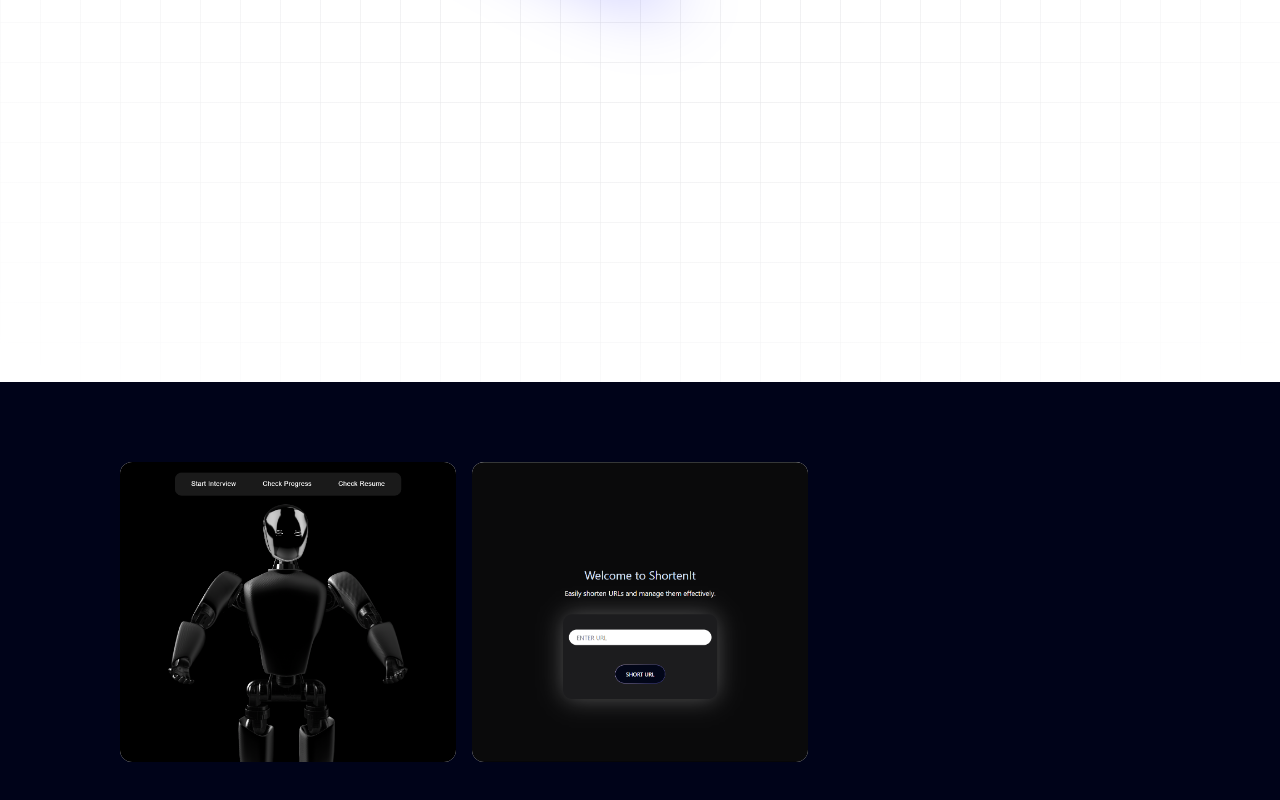
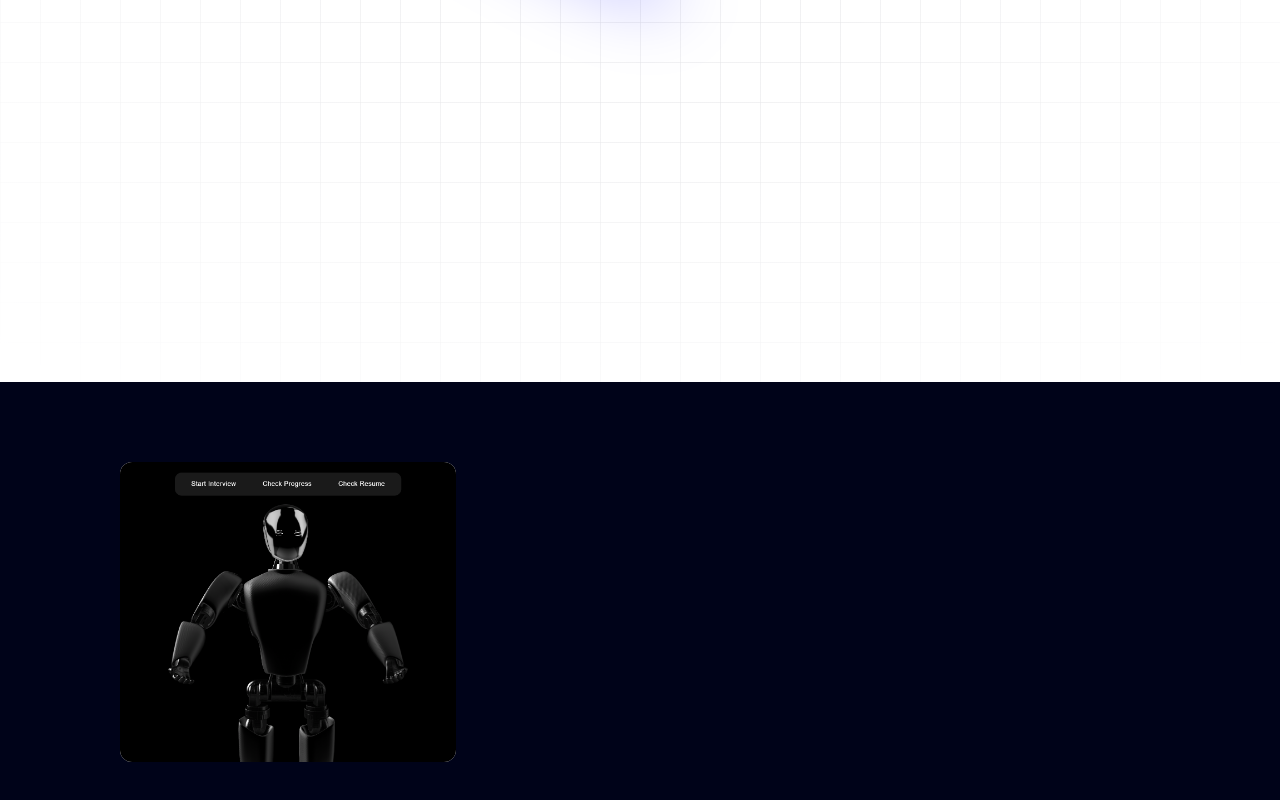
Before and after one commit to vineetj12/portfolio, a Next.js app: page / in a window 1280 px wide. Shown: the part 418-1218 px from the top of the page. Built offline with nearby package versions, Linux system fonts and the light colour scheme.

Commit message:
picture of second project and url

```diff
--- a/projectectdata/data.tsx
+++ b/projectectdata/data.tsx
@@ -12,19 +12,6 @@ const cards = [
     className: "h-[300px]",
     thumbnail: "/picture/ai-interview.png",
   },
-  {
-    id: 2,
-    label: "URL Shortener",
-    url: "https://shorturl-ten-mocha.vercel.app/",
-    content: (
-      <div className="text-white">
-        <h2 className="text-xl font-bold">URL Shortener</h2>
-        <p>A simple and fast tool to shorten long URLs, track clicks, and manage links.</p>
-      </div>
-    ),
-    className: "h-[300px]",
-    thumbnail: "/picture/url.png",
-  },
 ];
 
 export default cards;
```
